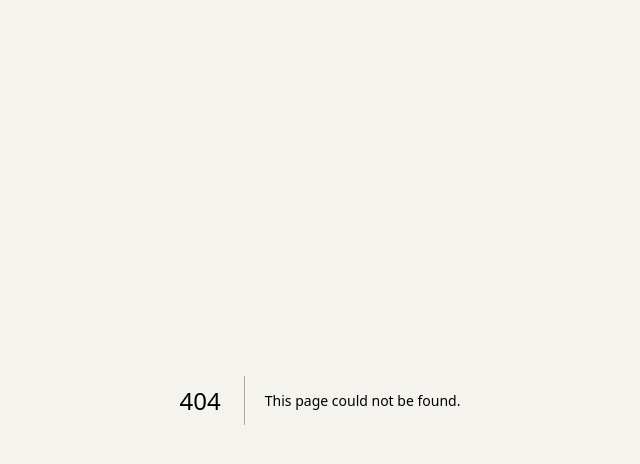
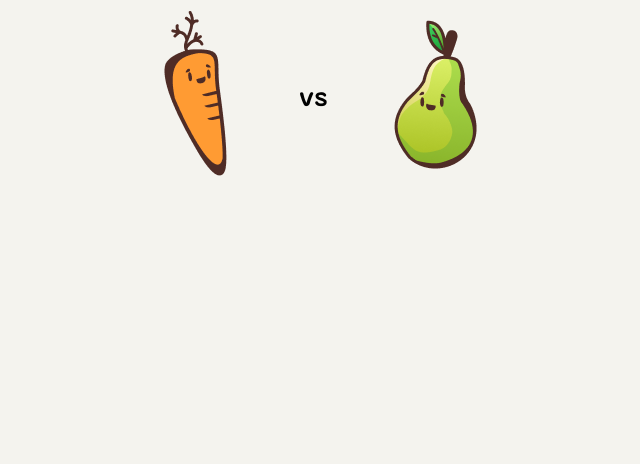
Before and after one commit to IcedTea2K/ttt-comp, a Next.js app: page /play in a window 1280 px wide. Before the commit this address had no page. Shown: the top 464 px of the page, without its empty margins (320-960 px from the left). Built offline with nearby package versions, Linux system fonts and the light colour scheme.

Commit message:
add gameplay header

```diff
--- a/app/layout.tsx
+++ b/app/layout.tsx
@@ -24,7 +24,7 @@ export default function RootLayout({
   return (
     <html lang="en" className={itim.className}>
       <body className="bg-[#F4F3EE] text-black">
-        <main className="min-h-screen flex flex-col items-center">
+        <main className="min-h-screen flex flex-col items-center py-2">
           {children}
         </main>
       </body>
--- /dev/null
+++ b/app/play/page.tsx
@@ -0,0 +1,20 @@
+import carrot from "@/app/assets/carrot.png"
+import pear from "@/app/assets/pear.png"
+import Image from "next/image"
+export default async function GamePlay() {
+    return (
+        <>
+            <Header />
+        </>
+    )
+}
+
+async function Header() {
+    return (
+        <div className="flex flex-row items-center gap-x-5 md:gap-x-[4rem]">
+            <Image src={carrot} alt="Carrot Character"/>
+            <h1 className="text-[2rem]"> vs </h1>
+            <Image src={pear} alt="Pear Character"/>
+        </div>
+    )
+}
```
Also changed, not shown: app/assets/carrot.png (added), app/assets/pear.png (added).
